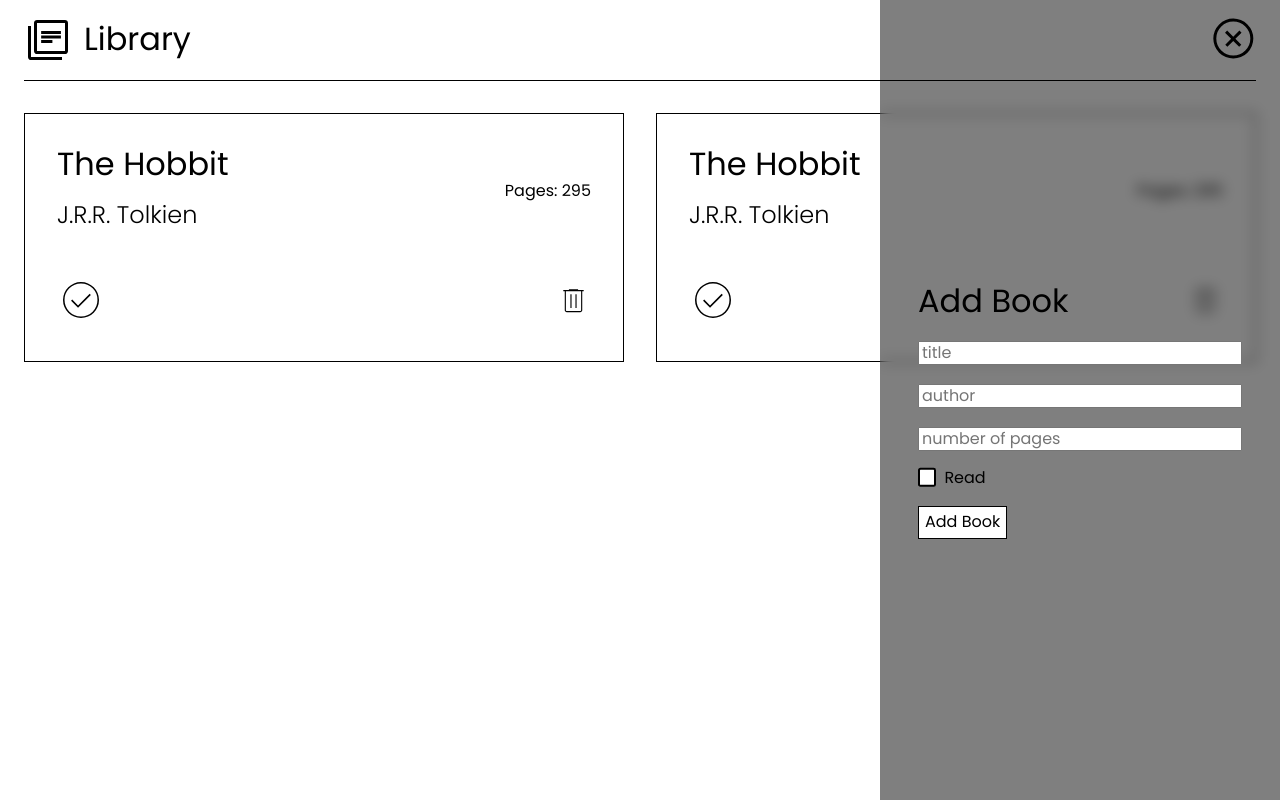
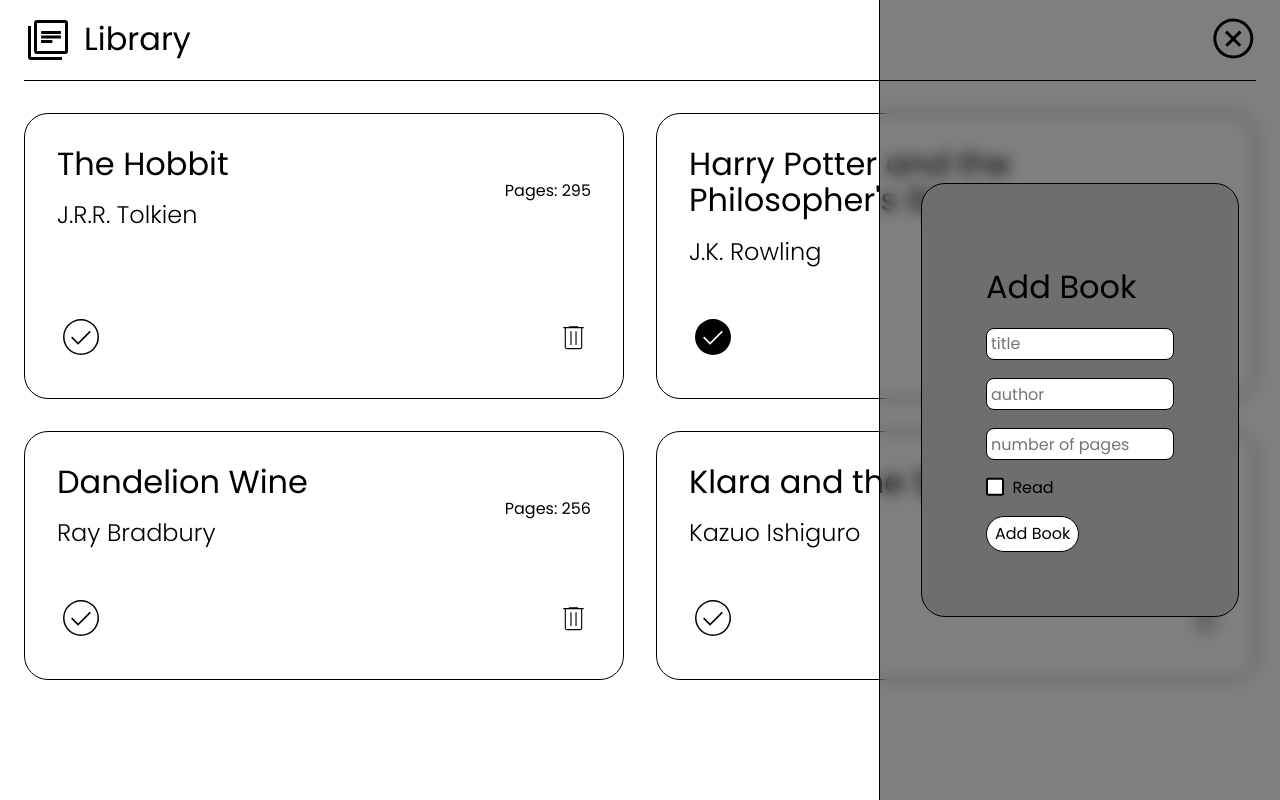
Before and after one commit to MariaEvpalova/library, a plain HTML site: page index.html in a window 1280 px wide. Both pictures are taken after a click on the button 1232 px from the left and 39 px from the top of the page. Drawn offline with Linux system fonts and the light colour scheme.

Commit message:
Finished project - Add function for adding initial books - Fixed bug with height of cards when there is two-lines title - Changed design of a form for adding books - Add border radius to books cards - Add left border to form background - Try to fix bugs on Safari :`)

```diff
--- a/index.html
+++ b/index.html
@@ -37,30 +37,7 @@
             <button type="submit">Add Book</button>
         </form>
     </div>
-    <div id="main-section">
-        <div class="book">
-            <div class="text">
-                <h1>The Hobbit</h1>
-                <div>Pages: 295</div>
-                <h2>J.R.R. Tolkien</h2>
-            </div>
-            <div class="buttons">
-                <button><img src="icons/undone.svg" alt="done"></button>
-                <button><img src="icons/delete.svg" alt="delete"></button>
-            </div>
-        </div>
-        <div class="book">
-            <div class="text">
-                <h1>The Hobbit</h1>
-                <div>Pages: 295</div>
-                <h2>J.R.R. Tolkien</h2>
-            </div>
-            <div class="buttons">
-                <button><img src="icons/undone.svg" alt="done"></button>
-                <button><img src="icons/delete.svg" alt="delete"></button>
-            </div>
-        </div>
-    </div>
+    <div id="main-section"></div>
     <script src="script.js"></script>
 </body>
 </html>
--- a/script.js
+++ b/script.js
@@ -5,15 +5,7 @@ function Book(title, author, pages, read) {
     this.read = read;
 }
 
-Book.prototype.info = function() {
-    if (this.read)
-        return `${this.title} by ${this.author}, ${this.pages} pages, read`;
-    return `${this.title} by ${this.author}, ${this.pages} pages, not read yet`;
-}
-
 let myLibrary = [];
-
-const mainSection = document.getElementById('main-section');
 
 function changeReadButton(event) {
     if (event.target.src.includes('undone'))
@@ -50,7 +42,7 @@ function displaySingleBook(book) {
     const readIcon = readButton.querySelector('img');
     readIcon.src = book.read ? 'icons/done.svg' : 'icons/undone.svg';
 
-    mainSection.appendChild(container);
+    document.getElementById('main-section').appendChild(containerChildren[0]);
 
     readButton.addEventListener('click', changeReadButton);
     deleteButton.addEventListener('click', deleteBookCard);
@@ -60,9 +52,6 @@ function addBook(book) {
     myLibrary.push(book);
     displaySingleBook(book)
 }
-
-const theHobbit = new Book('The Hobbit', 'J.R.R. Tolkien', 295, false);
-console.log(theHobbit.info());
 
 const showFormButton = document.querySelector('header button');
 const formContainer = document.getElementById('form-container');
@@ -88,4 +77,10 @@ form.addEventListener('submit', function(event) {
 
     form.reset();
     formContainer.classList.toggle('visible');
+    showFormButton.classList.toggle('rotated');
 });
+
+addBook(new Book('The Hobbit', 'J.R.R. Tolkien', 295, false));
+addBook(new Book('Harry Potter and the Philosopher\'s Stone', 'J.K. Rowling', 352, true))
+addBook(new Book('Dandelion Wine', 'Ray Bradbury ', 256, false))
+addBook(new Book('Klara and the Sun', 'Kazuo Ishiguro', 320, false))
--- a/style.css
+++ b/style.css
@@ -8,6 +8,7 @@ body {
     margin: 0 3vh;
     --lines: 1px solid #000000;
     --books-gap: 32px;
+    --lines-border-radius: 24px;
 }
 
 header {
@@ -48,14 +49,16 @@ h2 {
     gap: var(--books-gap);
     padding-top: var(--books-gap);
     grid-template-columns: repeat(auto-fit, minmax(400px, 1fr));
+    align-items: stretch;
 }
 
 .book {
     border: var(--lines);
+    border-radius: var(--lines-border-radius);
     padding: var(--books-gap);
     display: flex;
     flex-direction: column;
-    gap: 48px;
+    justify-content: space-between;
 }
 
 .book h1, .book h2 {
@@ -79,6 +82,7 @@ h2 {
 }
 
 .book .buttons {
+    margin-top: 48px;
     display: flex;
     justify-content: space-between;
     gap: 16px;
@@ -104,6 +108,8 @@ h2 {
     justify-content: center;
     background: rgba(0,0,0,0.5);
     backdrop-filter: blur(7px);
+    z-index: 998;
+    border-left: var(--lines);
 }
 
 #form-container.visible {
@@ -149,6 +155,23 @@ input[type="checkbox"]::before {
 
 form button {
     border: var(--lines);
+    border-radius: var(--lines-border-radius);
     background-color: #ffffff;
-    padding: 6px;
+    padding: 8px;
+
 }
+
+form {
+    background-color: #6e6e6e;
+    padding: 64px;
+    border-radius: var(--lines-border-radius);
+    border: var(--lines);
+}
+
+input[type="text"], input[type="number"] {
+    max-width: 180px;
+    height: 28px;
+    border: var(--lines);
+    border-radius: 8px;
+    padding-left: 4px;
+}
```
